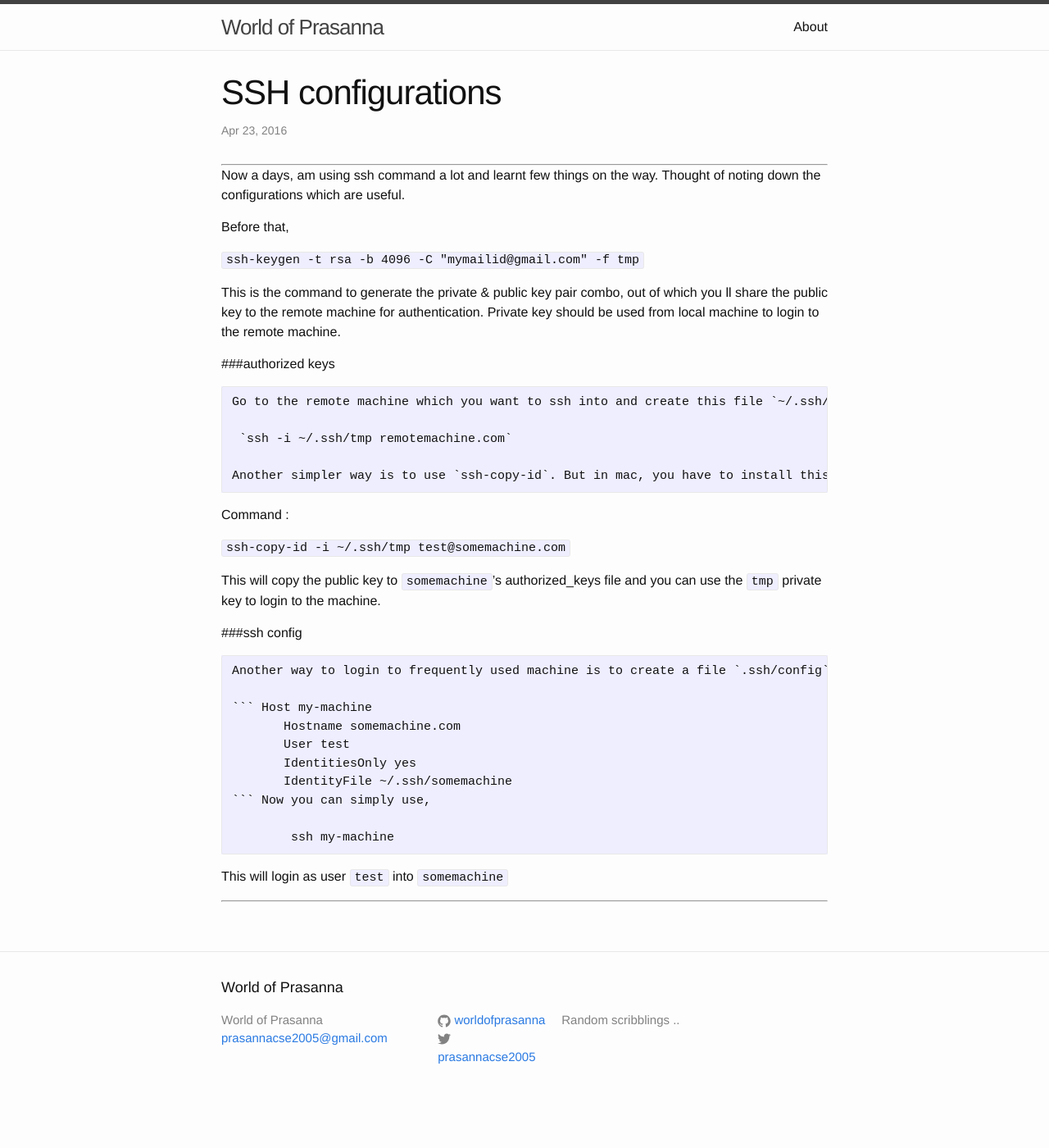
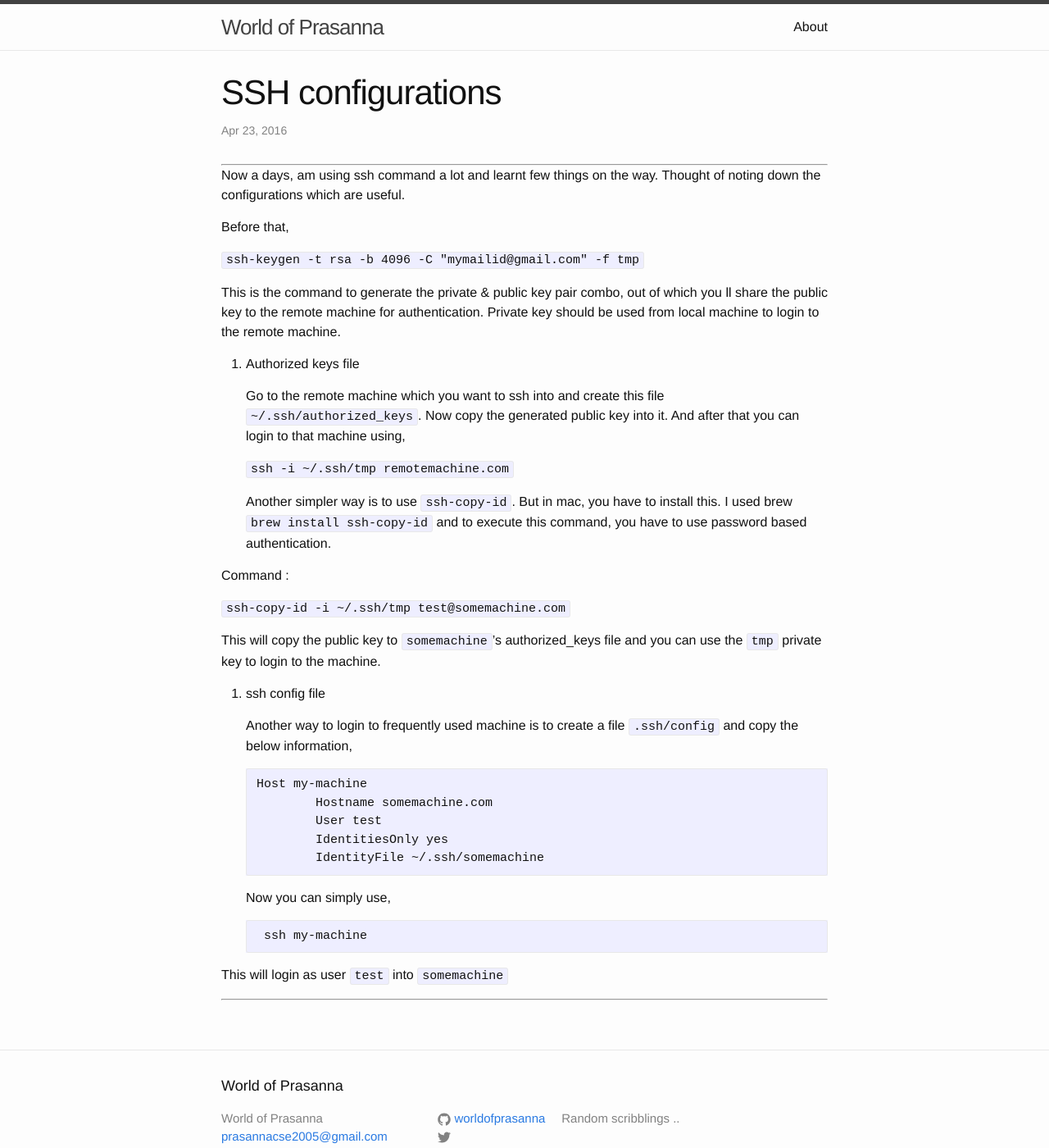
Before and after one commit to worldofprasanna/worldofprasanna-old.github.io, a Jekyll site: the page built from _posts/2016-04-24-ssh-configurations.markdown, in a window 1280 px wide and 1400 px high. Shown: the whole window at 82% size. Built offline with Jekyll 4.4.1, drawn with Linux system fonts in a browser that asks for light colours.

Commit message:
Update ssh configuration for markdown changes

```diff
--- a/_posts/2016-04-24-ssh-configurations.markdown
+++ b/_posts/2016-04-24-ssh-configurations.markdown
@@ -14,7 +14,7 @@
 
 This is the command to generate the private & public key pair combo, out of which you ll share the public key to the remote machine for authentication. Private key should be used from local machine to login to the remote machine.
 
-###authorized keys
+1. Authorized keys file
 
 	Go to the remote machine which you want to ssh into and create this file `~/.ssh/authorized_keys`. Now copy the generated public key into it. And after that you can login to that machine using,
 
@@ -28,7 +28,7 @@
 
   This will copy the public key to `somemachine`'s authorized_keys file and you can use the `tmp` private key to login to the machine.
 
-###ssh config
+2. ssh config file
 
 	Another way to login to frequently used machine is to create a file `.ssh/config` and copy the below information,
 
```
